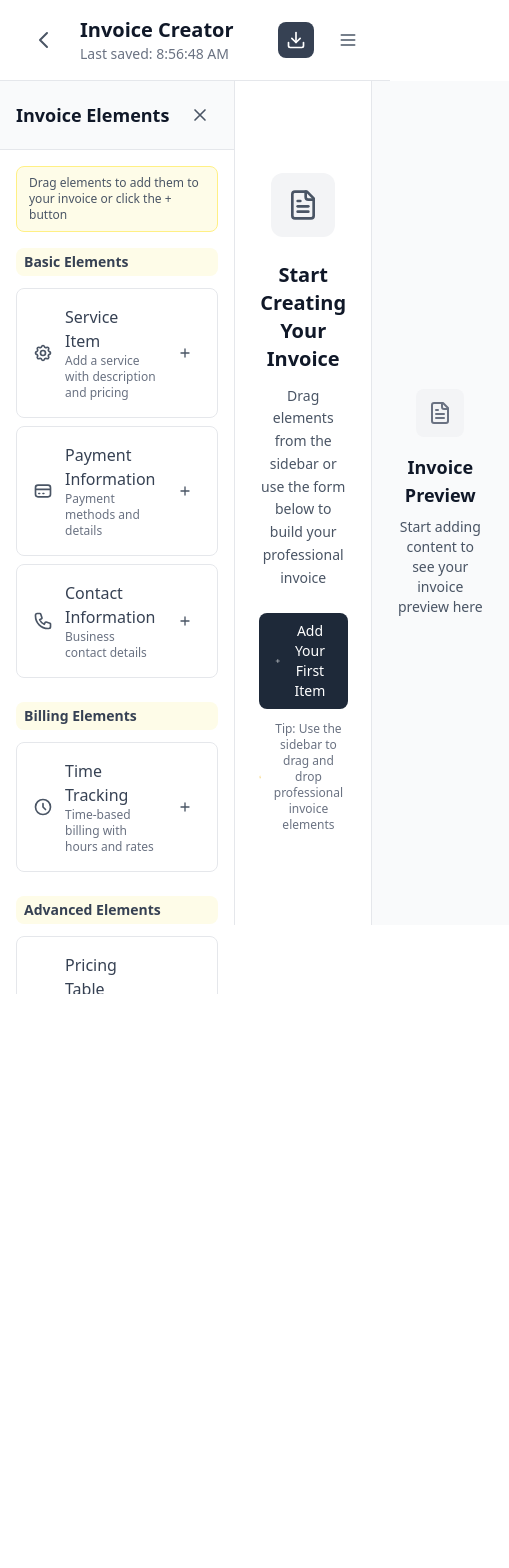
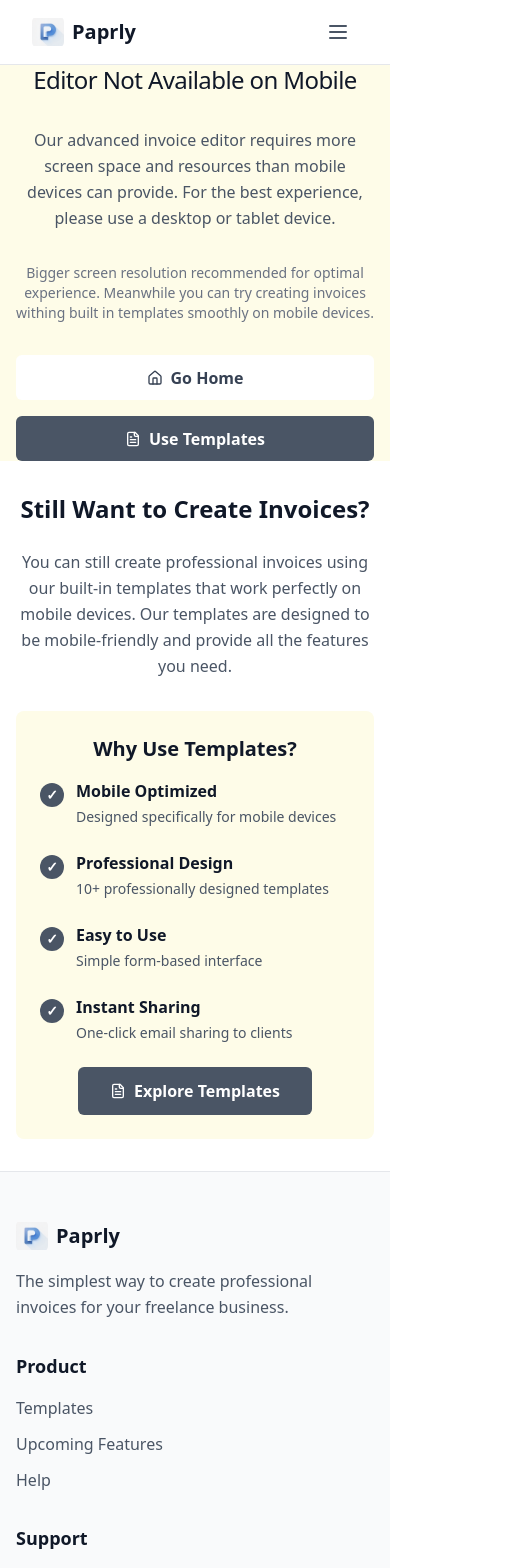
Before and after one commit to tensorflow4545/paperly-frontend, a Next.js app: page /blank-editor in a window 390 px wide. Shown: the top 1568 px of the page, 509 px wide, since content can reach past the window. Before the commit the page ends 994 px from the top, so only its background shows below. Built offline with nearby package versions, Linux system fonts and the light colour scheme.

Commit message:
added changes

```diff
--- a/src/app/blank-editor/page.js
+++ b/src/app/blank-editor/page.js
@@ -1,7 +1,142 @@
 "use client"
 
+import { useEffect, useState } from 'react'
+import { useRouter } from 'next/navigation'
+import { Monitor, Smartphone, Home, FileText } from 'lucide-react'
 import BlankEditor from '@/components/Editor/BlankEditor/BlankEditor'
+import Navbar from '@/components/LandingPage/Navbar'
+import Footer from '@/components/LandingPage/Footer'
 
 export default function BlankEditorPage() {
+  const [isMobile, setIsMobile] = useState(false)
+  const router = useRouter()
+
+  useEffect(() => {
+    const checkMobile = () => {
+      setIsMobile(window.innerWidth < 768)
+    }
+
+    checkMobile()
+    window.addEventListener('resize', checkMobile)
+
+    return () => window.removeEventListener('resize', checkMobile)
+  }, [])
+
+  const handleGoToTemplates = () => {
+    router.push("/template")
+  }
+
+  const handleGoToHome = () => {
+    router.push("/")
+  }
+
+  if (isMobile) {
+    return (
+      <>
+        <Navbar />
+
+        {/* Mobile Message Section - Same styling as help page hero */}
+        <div className="w-full min-h-[300px] md:h-[362px] bg-[#FEFCE8] items-center justify-center flex px-4">
+          <div className="flex flex-col lg:flex-row gap-8 lg:gap-x-[130px] items-center lg:items-start">
+            <div className="flex flex-col gap-4 w-full lg:w-[739px] max-w-full lg:h-[170px] text-center lg:text-left">
+              <div className="flex items-center justify-center gap-3 mb-4">
+                <h1 className="font-medium text-2xl md:text-4xl lg:text-5xl tracking-tight text-gray-900 leading-tight">
+                  Editor Not Available on Mobile
+                </h1>
+              </div>
+              <h2 className="text-gray-600 text-base md:text-lg leading-relaxed">
+                Our advanced invoice editor requires more screen space and resources than mobile devices can provide.
+                For the best experience, please use a desktop or tablet device.
+              </h2>
+              <div className="flex items-center justify-center gap-2 text-sm text-gray-500 mt-4">
+                <span>Bigger screen resolution recommended for optimal experience. Meanwhile you can try creating invoices withing built in templates smoothly on mobile devices.</span>
+              </div>
+            </div>
+            <div className="flex flex-col sm:flex-row gap-4 w-full sm:w-auto">
+              <button
+                onClick={handleGoToHome}
+                className="bg-white w-full sm:w-[156px] h-[45px] cursor-pointer hover:bg-gray-100 text-gray-700 font-semibold px-4 py-2 rounded-md transition-all duration-200 flex items-center justify-center gap-2"
+              >
+                <Home className="w-4 h-4" />
+                Go Home
+              </button>
+              <button
+                onClick={handleGoToTemplates}
+                className="bg-gray-600 w-full sm:w-[156px] h-[45px] cursor-pointer hover:bg-gray-700 text-white font-semibold px-4 py-2 rounded-md transition-all duration-200 flex items-center justify-center gap-2"
+              >
+                <FileText className="w-4 h-4" />
+                Use Templates
+              </button>
+            </div>
+          </div>
+        </div>
+
+        {/* Additional Info Section */}
+        <div className="w-full bg-white py-8 md:py-16">
+          <div className="max-w-4xl mx-auto px-4 text-center">
+            <h2 className="text-2xl md:text-3xl font-bold text-gray-900 mb-6">Still Want to Create Invoices?</h2>
+            <p className="text-base md:text-lg text-gray-600 leading-relaxed mb-8">
+              You can still create professional invoices using our built-in templates that work perfectly on mobile devices.
+              Our templates are designed to be mobile-friendly and provide all the features you need.
+            </p>
+
+            <div className="bg-[#FEFCE8] rounded-lg p-6 md:p-8">
+              <h3 className="text-xl md:text-2xl font-bold text-gray-900 mb-4">Why Use Templates?</h3>
+              <div className="grid grid-cols-1 md:grid-cols-2 gap-6 text-left">
+                <div className="flex items-start gap-3">
+                  <div className="w-6 h-6 bg-gray-600 text-white rounded-full flex items-center justify-center flex-shrink-0 mt-1">
+                    <span className="text-sm font-bold">✓</span>
+                  </div>
+                  <div>
+                    <h4 className="font-semibold text-gray-900 mb-1">Mobile Optimized</h4>
+                    <p className="text-gray-600 text-sm">Designed specifically for mobile devices</p>
+                  </div>
+                </div>
+                <div className="flex items-start gap-3">
+                  <div className="w-6 h-6 bg-gray-600 text-white rounded-full flex items-center justify-center flex-shrink-0 mt-1">
+                    <span className="text-sm font-bold">✓</span>
+                  </div>
+                  <div>
+                    <h4 className="font-semibold text-gray-900 mb-1">Professional Design</h4>
+                    <p className="text-gray-600 text-sm">10+ professionally designed templates</p>
+                  </div>
+                </div>
+                <div className="flex items-start gap-3">
+                  <div className="w-6 h-6 bg-gray-600 text-white rounded-full flex items-center justify-center flex-shrink-0 mt-1">
+                    <span className="text-sm font-bold">✓</span>
+                  </div>
+                  <div>
+                    <h4 className="font-semibold text-gray-900 mb-1">Easy to Use</h4>
+                    <p className="text-gray-600 text-sm">Simple form-based interface</p>
+                  </div>
+                </div>
+                <div className="flex items-start gap-3">
+                  <div className="w-6 h-6 bg-gray-600 text-white rounded-full flex items-center justify-center flex-shrink-0 mt-1">
+                    <span className="text-sm font-bold">✓</span>
+                  </div>
+                  <div>
+                    <h4 className="font-semibold text-gray-900 mb-1">Instant Sharing</h4>
+                    <p className="text-gray-600 text-sm">One-click email sharing to clients</p>
+                  </div>
+                </div>
+              </div>
+
+              <button
+                onClick={handleGoToTemplates}
+                className="mt-6 bg-gray-600 hover:bg-gray-700 text-white font-semibold px-8 py-3 rounded-md transition-all duration-200 flex items-center gap-2 mx-auto"
+              >
+                <FileText className="w-4 h-4" />
+                Explore Templates
+              </button>
+            </div>
+          </div>
+        </div>
+
+        <Footer />
+      </>
+    )
+  }
+
+  // Desktop version - show the actual editor
   return <BlankEditor />
 }
--- a/src/components/LandingPage/Navbar.js
+++ b/src/components/LandingPage/Navbar.js
@@ -103,7 +103,7 @@ export default function Navbar() {
                 Contact
               </Link>
               <Link
-                href="#"
+                href="/help"
                 className="block px-3 py-2 text-gray-600 hover:text-gray-900 hover:bg-gray-50 rounded-md font-medium transition-colors duration-200"
                 onClick={toggleMenu}
               >
```
